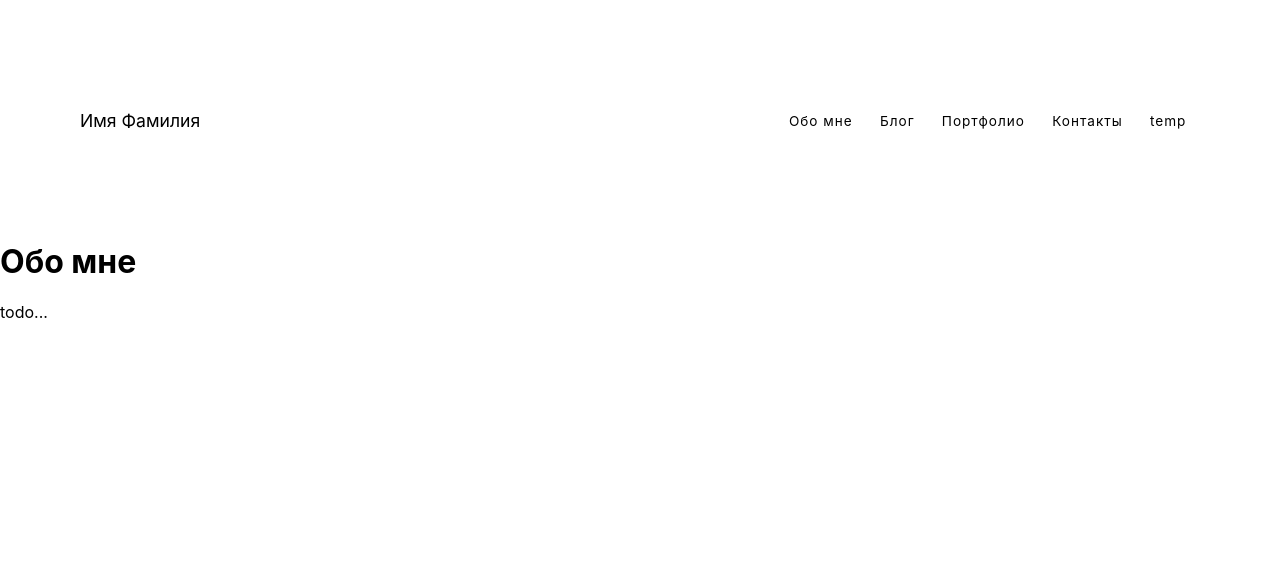
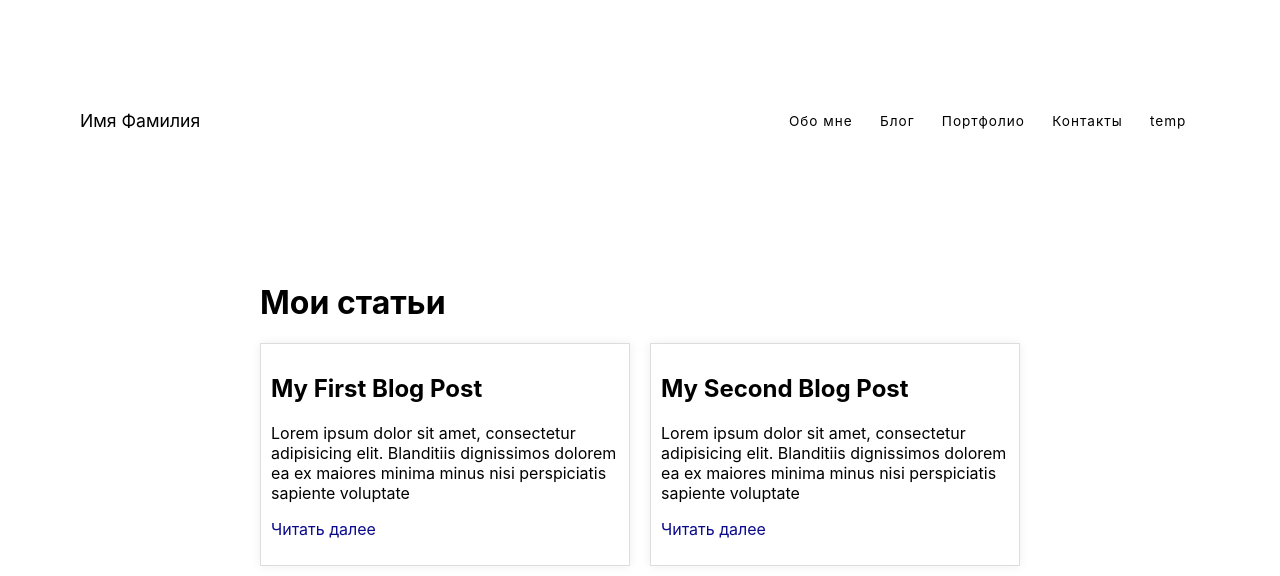
Before and after one commit to sasha8913/svelte-test, a SvelteKit app: page /blog in a window 1280 px wide. Shown: the top 576 px of the page. Built offline with nearby package versions, Linux system fonts and the light colour scheme.

Commit message:
add blog

```diff
--- a/src/routes/+layout.svelte
+++ b/src/routes/+layout.svelte
@@ -3,7 +3,9 @@
         <a href="/" class="nav-logo" title="Back to Homepage">Имя Фамилия</a>
         <div class="nav-links">
             {#each nav as link}
-                <a href={link.href} class="link">{link.title}</a>
+                {#if link.isShow}
+                    <a href={link.href} class="link">{link.title}</a>
+                {/if}
             {/each}
         </div>
     </div>
@@ -17,22 +19,27 @@
         {
             title: "Обо мне",
             href: "/about",
+            isShow: true,
         },
         {
             title: "Блог",
             href: "/blog",
+            isShow: true,
         },
         {
             title: "Портфолио",
             href: "/project",
+            isShow: true,
         },
         {
             title: "Контакты",
             href: "/contact",
+            isShow: true,
         },
         {
             title: "temp",
             href: "/temp",
+            isShow: true
         },
     ]
 </script>
--- /dev/null
+++ b/src/routes/blog/+layout.svelte
@@ -0,0 +1,3 @@
+<div class="container">
+    <slot />
+</div>
--- a/src/routes/blog/+page.svelte
+++ b/src/routes/blog/+page.svelte
@@ -1,3 +1,51 @@
-<h1>Обо мне</h1>
+<head>
+    <title>Блог</title>
+</head>
 
-todo...
+<div class='container'>
+    <h1>Мои статьи</h1>
+    <div class='blogposts'>
+        {#each routes as page}
+            <div class='post'>
+                <h2>{page.title}</h2>
+                <p>{page.body}</p>
+                <p class='readmore'>
+                    <a class='link' href={'/blog/posts/' + page.id}>
+                        Читать далее
+                    </a>
+                </p>
+            </div>
+        {/each}
+    </div>
+</div>
+<style>
+    .container {
+        margin: 50px auto;
+        max-width: 800px;
+        padding: 20px;
+    }
+
+    .blogposts {
+        display: grid;
+        grid-template-columns: 1fr 1fr;
+        grid-gap: 20px;
+    }
+
+    .post {
+        border: 1px solid #ddd;
+        padding: 10px;
+        box-shadow: 0 0 10px #eee;
+    }
+
+    .link {
+        color: rgb(10, 10, 139);
+    }
+</style>
+
+
+
+
+
+<script>
+    import {routes} from './routes'
+</script>
--- /dev/null
+++ b/src/routes/blog/posts/+layout.svelte
@@ -0,0 +1,13 @@
+<div class="container">
+    <a href="/blog">Домой</a>
+    <slot />
+    <div>
+        <style>
+            .container {
+                margin: 50px auto;
+                max-width: 800px;
+                padding: 20px;
+            }
+        </style>
+    </div>
+</div>
--- /dev/null
+++ b/src/routes/blog/posts/1/+page.svelte
@@ -0,0 +1 @@
+<h1>My First Blog Post</h1>
--- /dev/null
+++ b/src/routes/blog/posts/2/+page.svelte
@@ -0,0 +1 @@
+<h1>My Second Blog Post</h1>
--- /dev/null
+++ b/src/routes/blog/routes.js
@@ -0,0 +1,12 @@
+export const routes = [
+    {
+        id: 1,
+        title: 'My First Blog Post',
+        body: 'Lorem ipsum dolor sit amet, consectetur adipisicing elit. Blanditiis dignissimos dolorem ea ex maiores minima minus nisi perspiciatis sapiente voluptate',
+    },
+    {
+        id: 2,
+        title: 'My Second Blog Post',
+        body: 'Lorem ipsum dolor sit amet, consectetur adipisicing elit. Blanditiis dignissimos dolorem ea ex maiores minima minus nisi perspiciatis sapiente voluptate'
+    }
+];
```
